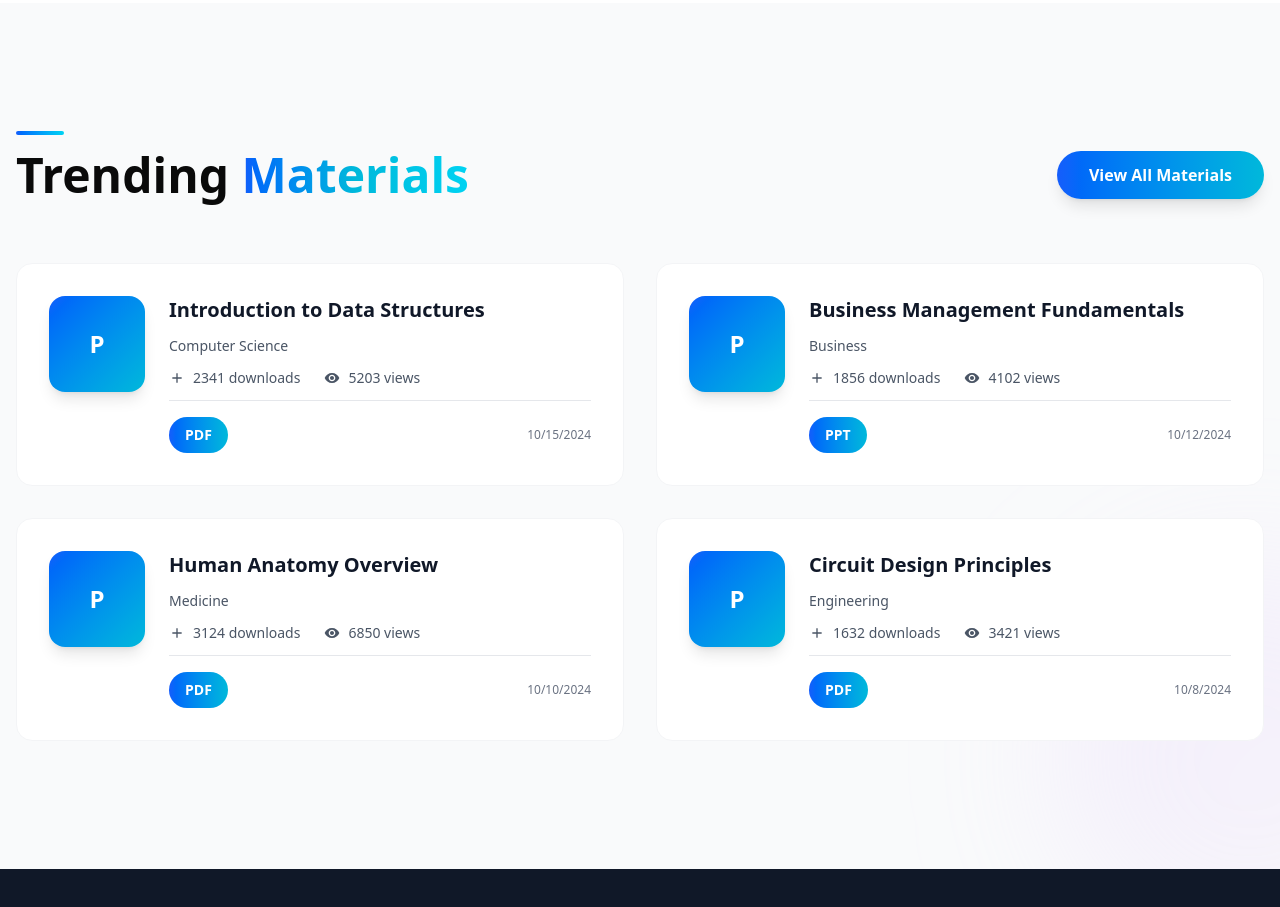
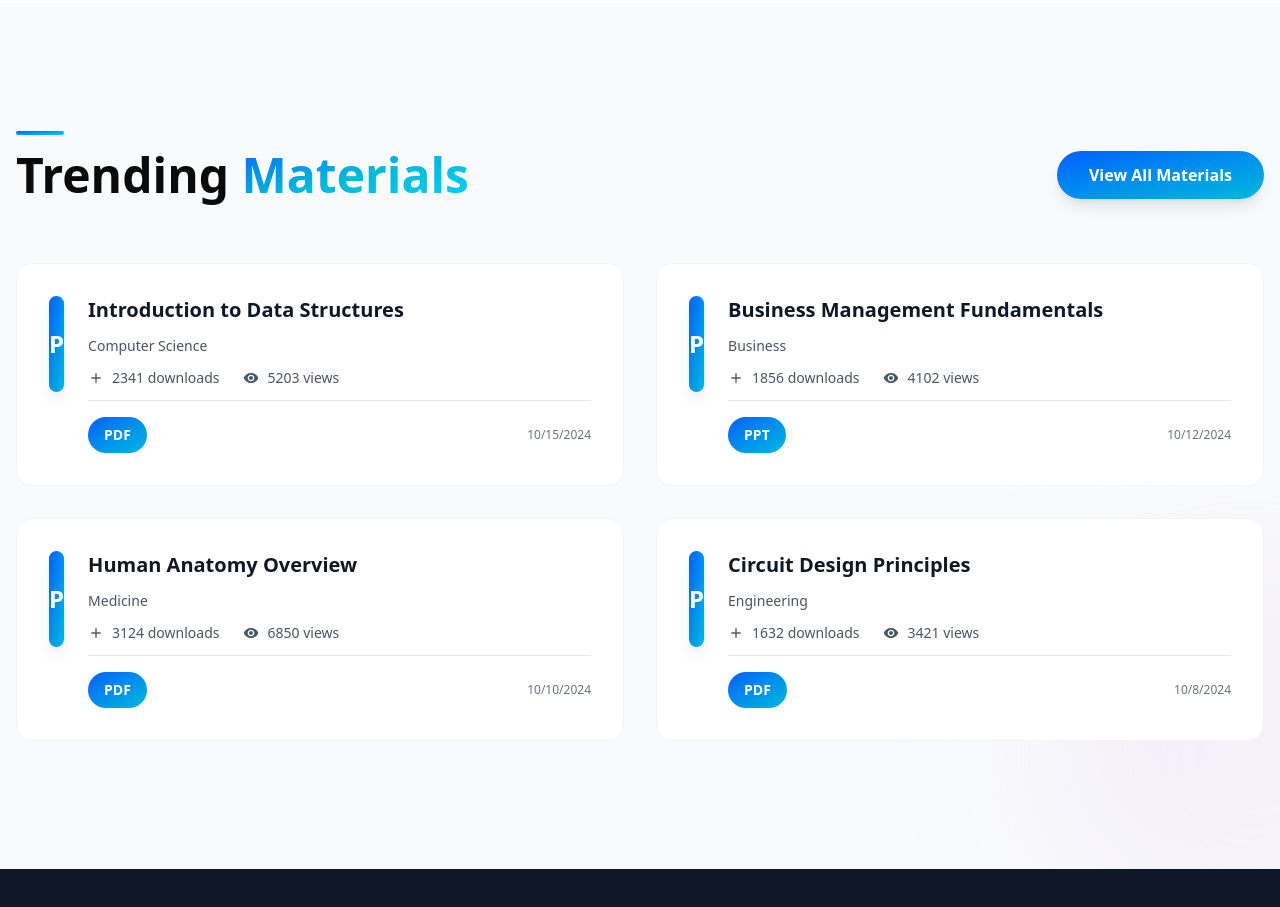
Before and after one commit to libranetx/study-materials-hub, a Next.js app: page / in a window 1280 px wide. Shown: the part 1640-2547 px from the top of the page. Built offline with nearby package versions, Linux system fonts and the light colour scheme.

Commit message:
featured section typo error updated

```diff
--- a/components/component/FeaturedMaterials.tsx
+++ b/components/component/FeaturedMaterials.tsx
@@ -43,25 +43,25 @@ export default function FeaturedMaterials() {
   return (
     <section className="relative py-20 md:py-32 bg-gray-50 dark:bg-gray-900 overflow-hidden">
       <div className="absolute inset-0 pointer-events-none overflow-hidden">
-        <div className="absolute w-96 h-96 bg-gradient-to-br from-purple-300 via-purple-200 to-pink-100 rounded-full mix-blend-multiply filter blur-3xl opacity-20 -bottom-20 -right-40"></div>
+        <div className="absolute w-96 h-96 bg-linear-to-br from-purple-300 via-purple-200 to-pink-100 rounded-full mix-blend-multiply filter blur-3xl opacity-20 -bottom-20 -right-40"></div>
       </div>
 
       <div className="container mx-auto px-4 relative z-10">
         <div className="flex flex-col md:flex-row md:items-end md:justify-between mb-16 gap-6">
           <div className="space-y-4">
             <div className="flex items-center space-x-2">
-              <div className="h-1 w-12 bg-gradient-to-r from-blue-600 to-cyan-400 rounded-full"></div>
+              <div className="h-1 w-12 bg-linear-to-br from-blue-600 to-cyan-400 rounded-full"></div>
             </div>
             <h2 className="text-4xl md:text-5xl font-bold">
               Trending{" "}
-              <span className="bg-gradient-to-r from-blue-600 via-cyan-500 to-cyan-400 bg-clip-text text-transparent">
+              <span className="bg-linear-to-br from-blue-600 via-cyan-500 to-cyan-400 bg-clip-text text-transparent">
                 Materials
               </span>
             </h2>
           </div>
           <Link
             href="/materials"
-            className="px-8 py-3 bg-gradient-to-r from-blue-600 to-cyan-500 hover:from-blue-700 hover:to-cyan-600 text-white rounded-full transition-all font-semibold shadow-lg hover:shadow-xl"
+            className="px-8 py-3 bg-linear-to-br from-blue-600 to-cyan-500 hover:from-blue-700 hover:to-cyan-600 text-white rounded-full transition-all font-semibold shadow-lg hover:shadow-xl"
           >
             View All Materials
           </Link>
@@ -74,7 +74,7 @@ export default function FeaturedMaterials() {
               href={`/material/${material.id}`}
               className="bg-white dark:bg-gray-800 rounded-2xl p-8 border border-gray-100 dark:border-gray-700 transition-all duration-300 hover:shadow-xl hover:-translate-y-2 flex gap-6 group"
             >
-              <div className="hidden sm:flex w-24 h-24 bg-gradient-to-br from-blue-600 to-cyan-500 rounded-2xl items-center justify-center flex-shrink-0 shadow-lg group-hover:shadow-xl transition-shadow">
+              <div className="hidden sm:flex w-24 h-24 bg-linear-to-br from-blue-600 to-cyan-500 rounded-2xl items-center justify-center flex-0 shadow-lg group-hover:shadow-xl transition-shadow">
                 <span className="text-white font-bold text-2xl">{material.type.charAt(0)}</span>
               </div>
               <div className="flex-1 space-y-3">
@@ -97,7 +97,7 @@ export default function FeaturedMaterials() {
                   </span>
                 </div>
                 <div className="flex items-center justify-between pt-4 border-t border-gray-200 dark:border-gray-700">
-                  <span className="px-4 py-2 bg-gradient-to-r from-blue-600 to-cyan-500 text-white rounded-full text-sm font-semibold">
+                  <span className="px-4 py-2 bg-linear-to-br from-blue-600 to-cyan-500 text-white rounded-full text-sm font-semibold">
                     {material.type}
                   </span>
                   <span className="text-xs text-gray-500 dark:text-gray-400">
```
